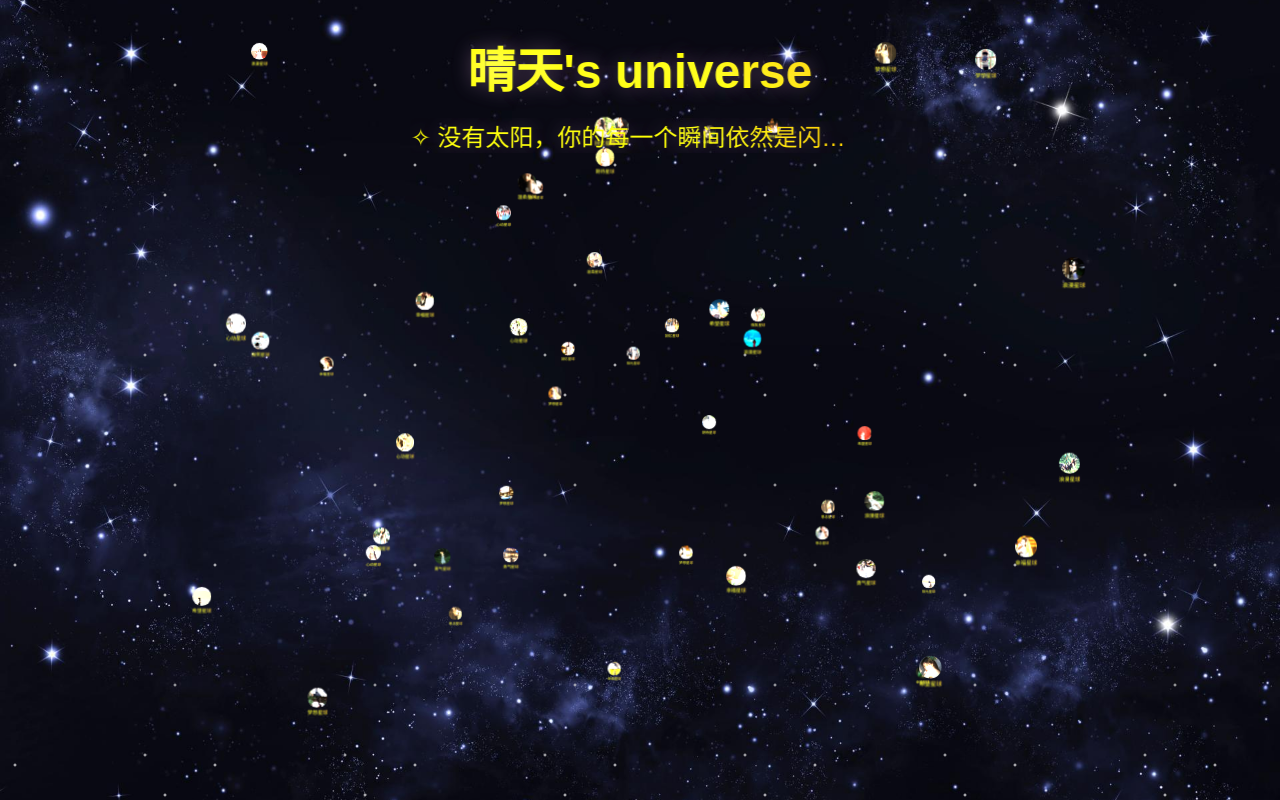
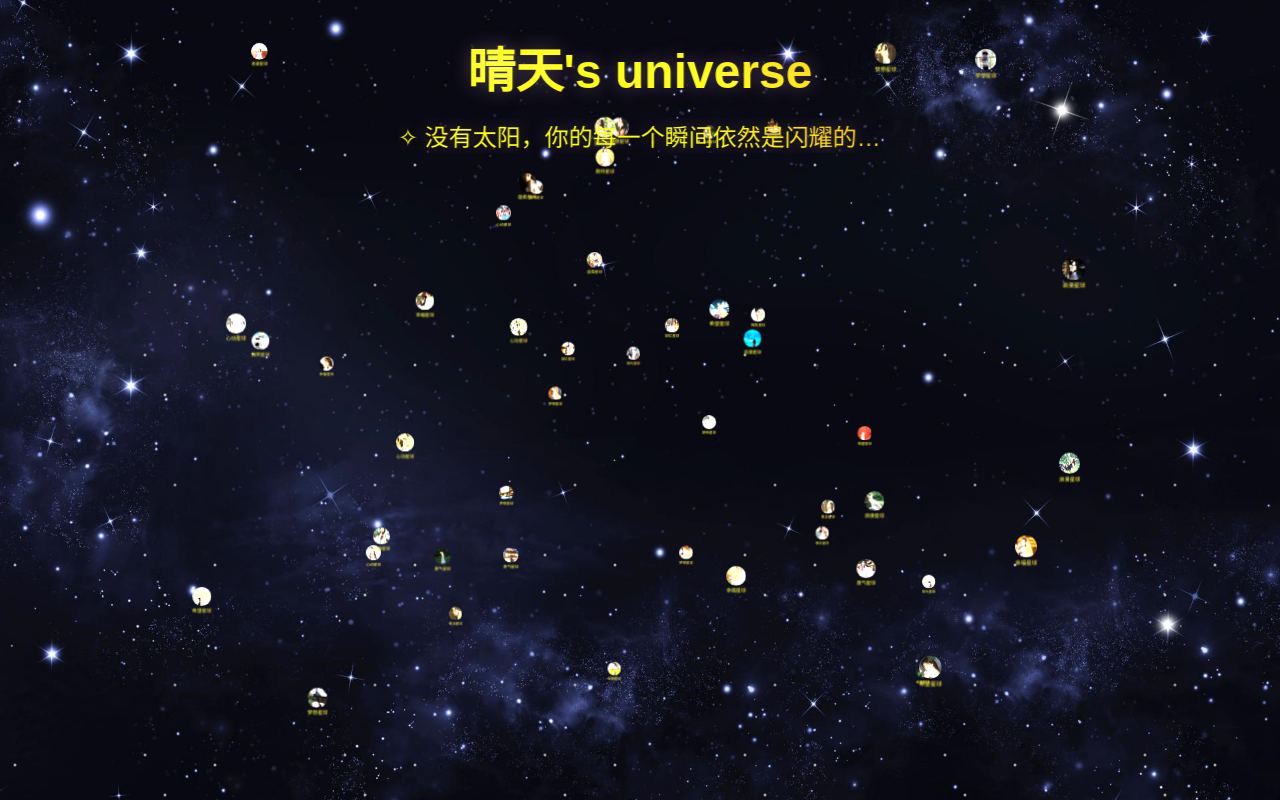
Before and after one commit to Ueny/Shine, a plain HTML site: page index.html in a window 1280 px wide. Drawn offline with Linux system fonts and the light colour scheme.

Commit message:
Add files via upload

```diff
--- a/styles.css
+++ b/styles.css
@@ -67,13 +67,13 @@ body {
     -webkit-text-fill-color: transparent;
     text-shadow: 0 0 20px rgba(255, 107, 156, 0.3);
     animation: glow 1.5s infinite alternate;
-    max-width: 90%;
-    margin-left: auto;
-    margin-right: auto;
-    width: 90%;
+    max-width: 95%;
+    width: 95%;
     white-space: nowrap;
     overflow: hidden;
     text-overflow: ellipsis;
+    margin-left: auto;
+    margin-right: auto;
 }
 
 .planets {
```
